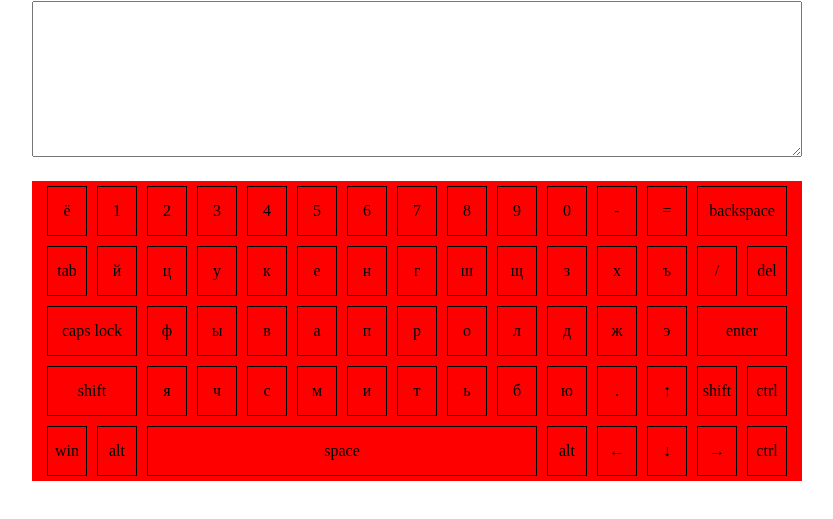
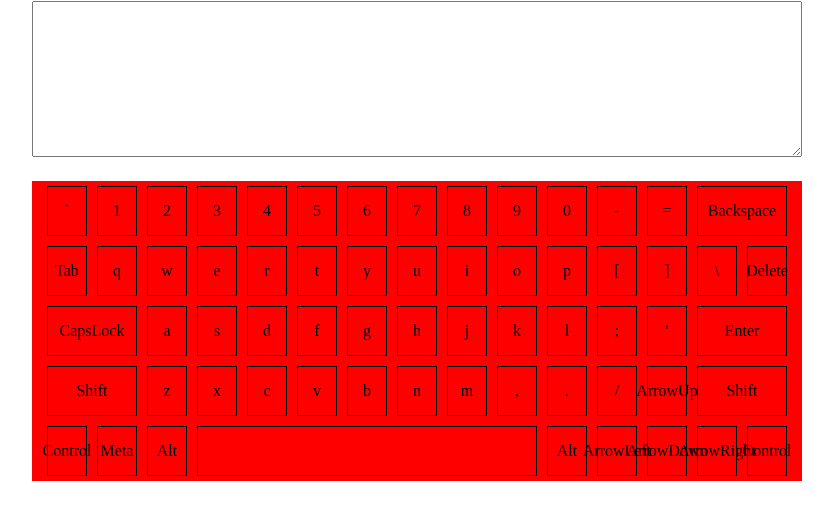
Before and after one commit to OlgaGre/OlgaGre.github.io, a website: page index.html in a window 1280 px wide. Shown: the part 69-588 px from the top of the page, without its empty margins (223-1056 px from the left). Drawn offline with Linux system fonts and the light colour scheme.

Commit message:
feat: shift

```diff
--- a/script.js
+++ b/script.js
@@ -1,23 +1,26 @@
-let simbolsButton = ['ё', '1', '2', '3', '4', '5', '6', '7', '8', '9', '0', '-', '=', 'backspace', 'tab', 'й', 'ц', 'у', 'к', 'е', 'н', 'г', 'ш', 'щ', 'з', 'х', 'ъ', '/', 'del', 'caps lock', 'ф', 'ы', 'в', 'а', 'п', 'р', 'о', 'л', 'д', 'ж', 'э', 'enter', 'shift', 'я', 'ч', 'с', 'м', 'и', 'т', 'ь', 'б', 'ю', '.', '&#8593;', ' shift', 'ctrl', 'win', 'alt', 'space', 'alt', '&#8592;', '&#8595;', '&#8594;', 'ctrl']
-let letterArr = [];
-let simbolArr = [];
-let controlKeys = [];
+//let  arrEnCode = ['Backquote', 'Digit1', 'Digit2', 'Digit3', 'Digit4', 'Digit5', 'Digit6', 'Digit7', 'Digit8', 'Digit9', 'Digit0', 'Minus', 'Equal', 'Backspace', 'Tab', 'KeyQ', 'KeyW', 'KeyE', 'KeyR', 'KeyT', 'KeyY', 'KeyU', 'KeyI', 'KeyO', 'KeyP', 'BracketLeft', 'BracketRight', 'Backslash', 'CapsLock', 'KeyA', 'KeyS', 'KeyD', 'KeyF', 'KeyG', 'KeyH', 'KeyJ', 'KeyK', 'KeyL', 'Semicolon', 'Quote', 'Enter', 'ShiftLeft', 'KeyZ', 'KeyX', 'KeyC', 'KeyV', 'KeyB', 'KeyN', 'KeyM', 'Comma', 'Period', 'Slash', 'ShiftRight', 'ControlLeft', 'MetaLeft', 'AltLeft', 'Space', 'AltRight', 'ControlRight', 'ArrowLeft', 'ArrowUp', 'ArrowDown', 'ArrowRight']
+let arrEnCode = ['`', '1', '2', '3', '4', '5', '6', '7', '8', '9', '0', '-', '=', 'Backspace', 'Tab', 'q', 'w', 'e', 'r', 't', 'y', 'u', 'i', 'o', 'p', '[', ']', '\\', 'Delete', 'CapsLock', 'a', 's', 'd', 'f', 'g', 'h', 'j', 'k', 'l', ';', "'", 'Enter', 'Shift', 'z', 'x', 'c', 'v', 'b', 'n', 'm', ',', '.', '/', 'ArrowUp', 'Shift', 'Control', 'Meta', 'Alt', ' ', 'Alt', 'ArrowLeft', 'ArrowDown', 'ArrowRight', 'Control'];
+let shiftEnArr = ['~', '!', '@', '#', '$', '%', '^', '&', '*', '(', ')', '_', '+', 'Q', 'W', 'E', 'R', 'T', 'Y', 'U', 'I', 'O', 'P', '{', '}', '|', 'A', 'S', 'D', 'F', 'G', 'H', 'J', 'K', 'L', ':', '"', 'Z', 'X', 'C', 'V', 'B', 'N', 'M', '<', '>', '?'];
 
+//let simbolsButton = ['ё', '1', '2', '3', '4', '5', '6', '7', '8', '9', '0', '-', '=', 'backspace', 'tab', 'й', 'ц', 'у', 'к', 'е', 'н', 'г', 'ш', 'щ', 'з', 'х', 'ъ', '/', 'del', 'caps lock', 'ф', 'ы', 'в', 'а', 'п', 'р', 'о', 'л', 'д', 'ж', 'э', 'enter', 'shift', 'я', 'ч', 'с', 'м', 'и', 'т', 'ь', 'б', 'ю', '.', '&#8593;', ' shift', 'ctrl', 'win', 'alt', 'space', 'alt', '&#8592;', '&#8595;', '&#8594;', 'ctrl']
+
+// при загруске
 function doKeyboerdOnLoad() {
     let buttonsInKeyboard = ""
-    for (let i = 0; i < simbolsButton.length; i++) {
-        const regexLetter = '[А-Яа-яЁё]';
-        const regextNum = '[0-9\-\=]'
-        if (simbolsButton[i].match(regexLetter)) {
-            buttonsInKeyboard += ` <div class="square-button button letter" data-letter="${simbolsButton[i]}">${simbolsButton[i]}</div>`
-        } else if (simbolsButton[i].match(regextNum)) {
-            buttonsInKeyboard += ` <div class="square-button button number" data-letter="${simbolsButton[i]}">${simbolsButton[i]}</div>`
-        } else if (simbolsButton[i] == 'backspace' || simbolsButton[i] == 'caps lock' || simbolsButton[i] == 'enter' || simbolsButton[i] == 'shift') {
-            buttonsInKeyboard += ` <div class="double-button button" data-letter="${simbolsButton[i]}">${simbolsButton[i]}</div>`
-        } else if (simbolsButton[i] == 'space') {
-            buttonsInKeyboard += ` <div class="space-button button" data-letter="${simbolsButton[i]}">${simbolsButton[i]}</div>`
+    for (let i = 0; i < arrEnCode.length; i++) {
+        const regexLetter = '[A-Za-z]';
+        const regextNum = '[0-9\-\=\`]'
+        if (arrEnCode[i] == 'Backspace' || arrEnCode[i] == 'CapsLock' || arrEnCode[i] == 'Enter' || arrEnCode[i] == 'Shift') {
+            buttonsInKeyboard += ` <div class="double-button button" data="${ arrEnCode[i]}">${ arrEnCode[i]}</div>`
+
+        } else if (arrEnCode[i].match(regextNum)) {
+            buttonsInKeyboard += ` <div class="square-button button changeButton" data="${ arrEnCode[i]}">${ arrEnCode[i]}</div>`
+        } else if (arrEnCode[i].match(regexLetter)) {
+            buttonsInKeyboard += ` <div class="square-button button changeButton" data="${ arrEnCode[i]}">${ arrEnCode[i]}</div>`
+        } else if (arrEnCode[i] == ' ') {
+            buttonsInKeyboard += ` <div class="space-button button" data="${ arrEnCode[i]}">${ arrEnCode[i]}</div>`
         } else {
-            buttonsInKeyboard += ` <div class="square-button button" data-letter="${simbolsButton[i]}">${simbolsButton[i]}</div>`
+            buttonsInKeyboard += ` <div class="square-button button" data="${ arrEnCode[i]}">${ arrEnCode[i]}</div>`
         }
 
     }
@@ -26,8 +29,8 @@ function doKeyboerdOnLoad() {
 }
 
 function doTextarea() {
-    // document.querySelector('body').innerHTML = '<textarea name="text" id="text" class="textarea" cols="150" rows="10"></textarea>';
-    document.querySelector('body').insertAdjacentHTML("afterbegin", '<div class="title"> RSS Виртуальная клавиатура </div><textarea name="text" id="text" class="textarea" cols="150" rows="10"></textarea><div class="KEYBOARD"></div>')
+
+    document.querySelector('body').insertAdjacentHTML("afterbegin", '<div class="title"> RSS Виртуальная клавиатура </div><textarea name="text" id="text" class="textarea" cols="150" rows="10"></textarea><div id="KEYBOARD" class="KEYBOARD"></div>')
 }
 
 
@@ -36,8 +39,50 @@ function loading() {
     doKeyboerdOnLoad();
 }
 
-function addActiveClass(letterArr) {
+
+loading()
+
+
+// конец загрузки
+// переменные
+const KEYBOARD = document.getElementById('KEYBOARD')
+const textarea = document.getElementById('text')
+
+
+
+// document.onkeydown = function(event) {
+//         console.log(event)
+//          arrEnCode.push(event.key)
+//         console.log( arrEnCode);
+//     }
+//  .addEventListener('keydown', addCode)
+function doubleKeyDown(event) {
 
 }
-loading()
-    //console.log(letterArr);
+textarea.onblur = function() {
+    document.querySelectorAll('.button').forEach(el => el.classList.remove('active'))
+}
+textarea.onkeydown = function(event) {
+    if (event.ctrlKey == true || event.altKey == true) {
+        document.querySelector(`.button[data='${event.key}']`).classList.add('active');
+    } else {
+        document.querySelectorAll('.button').forEach(el => el.classList.remove('active'))
+        document.querySelector(`.button[data='${event.key}']`).classList.add('active');
+        // if () {
+        //     // alert(event.ctrlKey)
+        //     document.querySelector(`.button[data='${event.key}']`).classList.remove('active');
+        // }
+    }
+}
+textarea.onkeyup = function(event) {
+    document.querySelector(`.button[data='${event.key}']`).classList.remove('active');
+
+}
+document.onkeydown = function(event) {
+    // console.log(event)
+    if (event.key != 'Shift') {
+        shiftArr.push(event.key)
+    }
+
+    console.log(shiftArr)
+}
--- a/style.scss
+++ b/style.scss
@@ -60,7 +60,7 @@ body {
 }
 
 .active {
-    background-color: green;
+    background-color: white;
 }
 
 .square-button {
@@ -70,7 +70,7 @@ body {
 
 .space-button {
     @include rectangle-button();
-    width: 390px;
+    width: 340px;
 }
 
 .double-button {
```
Also changed, not shown: style.css, 1 other file.
